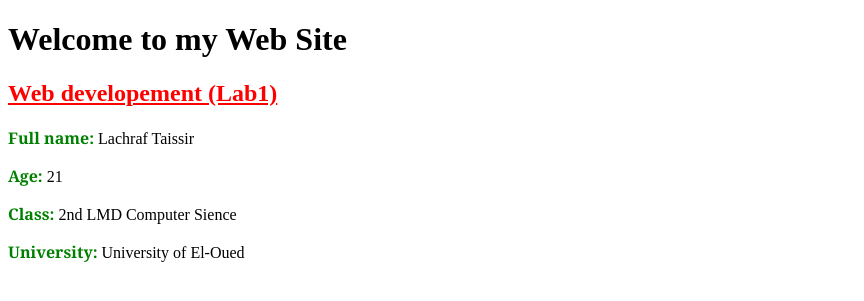
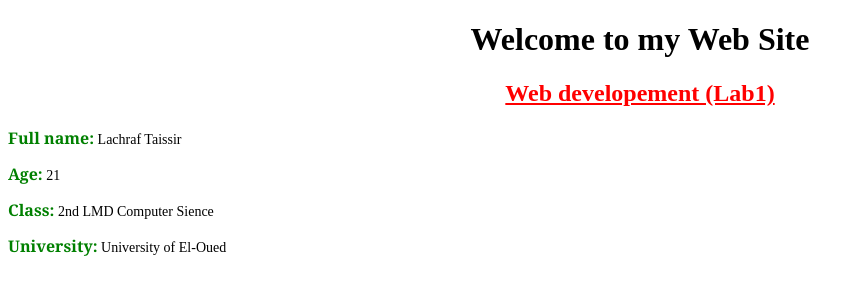
Before and after one commit to tai2sir/web, a PHP site: page / in a window 1280 px wide. Shown: the top 301 px of the page, without its empty margins (0-864 px from the left). Run offline with PHP 8.4, Linux system fonts and the light colour scheme.

Commit message:
Update styles.css

```diff
--- a/lab1/styles.css
+++ b/lab1/styles.css
@@ -1,4 +1,8 @@
+h1{
+  text-align: center;
+}
 h2{
+  text-align: center;
   color: red;
 }
 .highlight {
@@ -7,3 +11,6 @@ h2{
   font-weight: bold;
   font-family: Cambria;
 }
+p{
+  font-size: 14px;
+}
```
